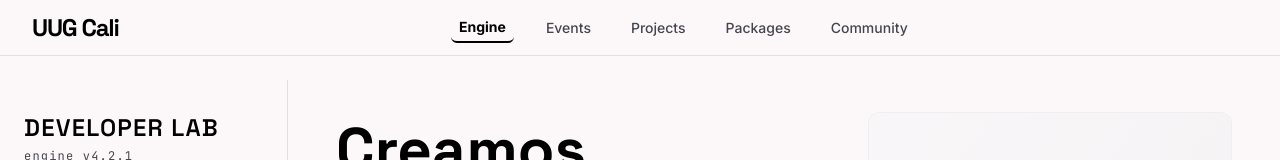
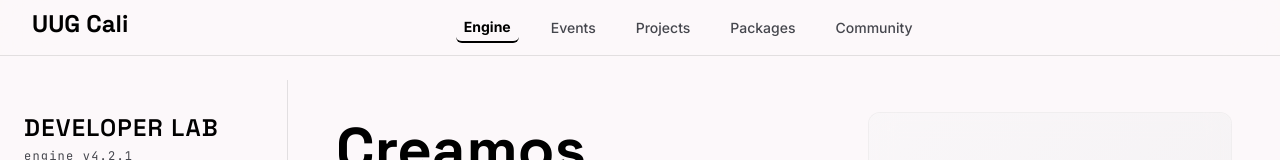
Before and after one commit to museortizmedia/UnityUsersGroupCaliPortal, a React (Vite) app in the folder UUGCaliPortal/: page / in a window 1280 px wide. Shown: the top 160 px of the page. Built offline with nearby package versions, Linux system fonts and the light colour scheme.

Commit message:
Update Header.jsx

```diff
--- a/UUGCaliPortal/src/components/Header.jsx
+++ b/UUGCaliPortal/src/components/Header.jsx
@@ -104,11 +104,12 @@ export default function Header({ setActiveTab, toggleSidebar, isSidebarOpen }) {
             {/* LADO IZQUIERDO: Logo */}
             <div className="flex items-center shrink-0">
               {showLogo && (
-                <div onClick={() => setActiveTab('main')} className="cursor-pointer select-none">
-                  <div className="font-['Space_Grotesk'] text-xl sm:text-2xl tracking-tighter text-black font-bold whitespace-nowrap">
-                    UUG Cali
-                  </div>
-                </div>
+                <button
+                  onClick={() => setActiveTab?.('main')}
+                  className="font-['Space_Grotesk'] text-2xl font-bold text-black mb-2 hover:opacity-80 transition-opacity cursor-pointer inline-block md:block"
+                >
+                  UUG Cali
+                </button>
               )}
             </div>
 
@@ -153,11 +154,10 @@ export default function Header({ setActiveTab, toggleSidebar, isSidebarOpen }) {
                     return (
                       <span
                         key={category}
-                        className={`py-1 px-2 rounded-md transition-colors ${
-                          isActive
+                        className={`py-1 px-2 rounded-md transition-colors ${isActive
                             ? 'text-black font-bold border-b-2 border-black'
                             : 'text-[#45464d] font-medium'
-                        }`}
+                          }`}
                       >
                         {category}
                       </span>
```
